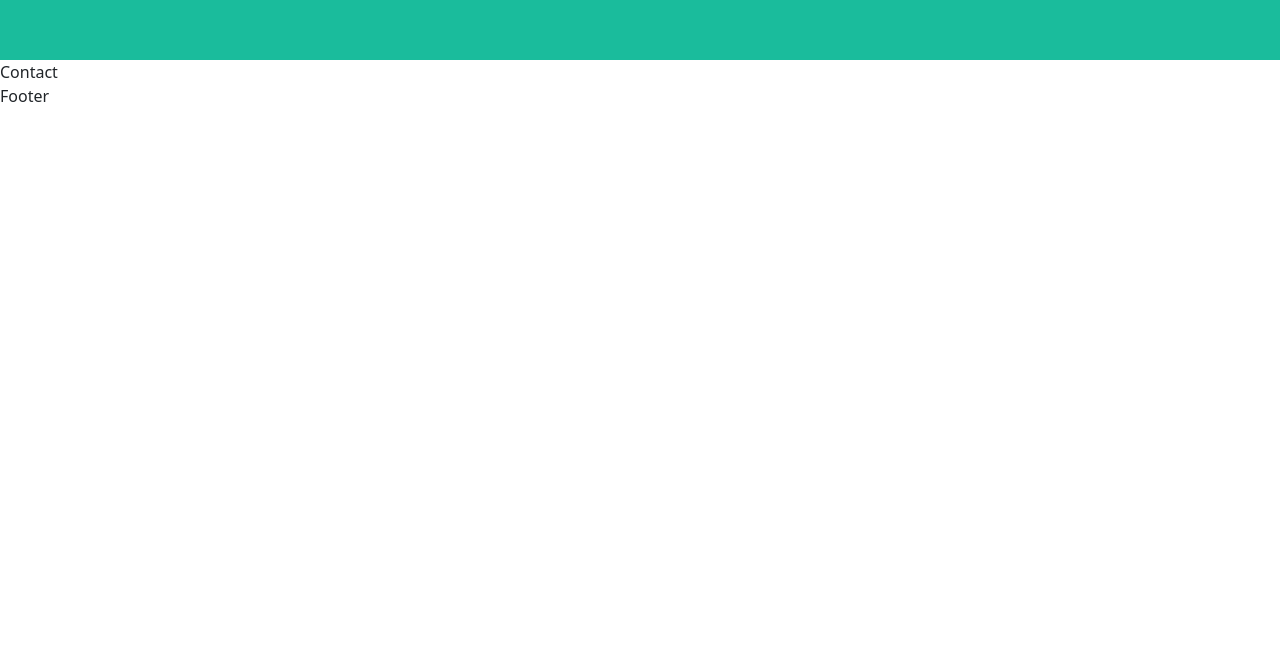
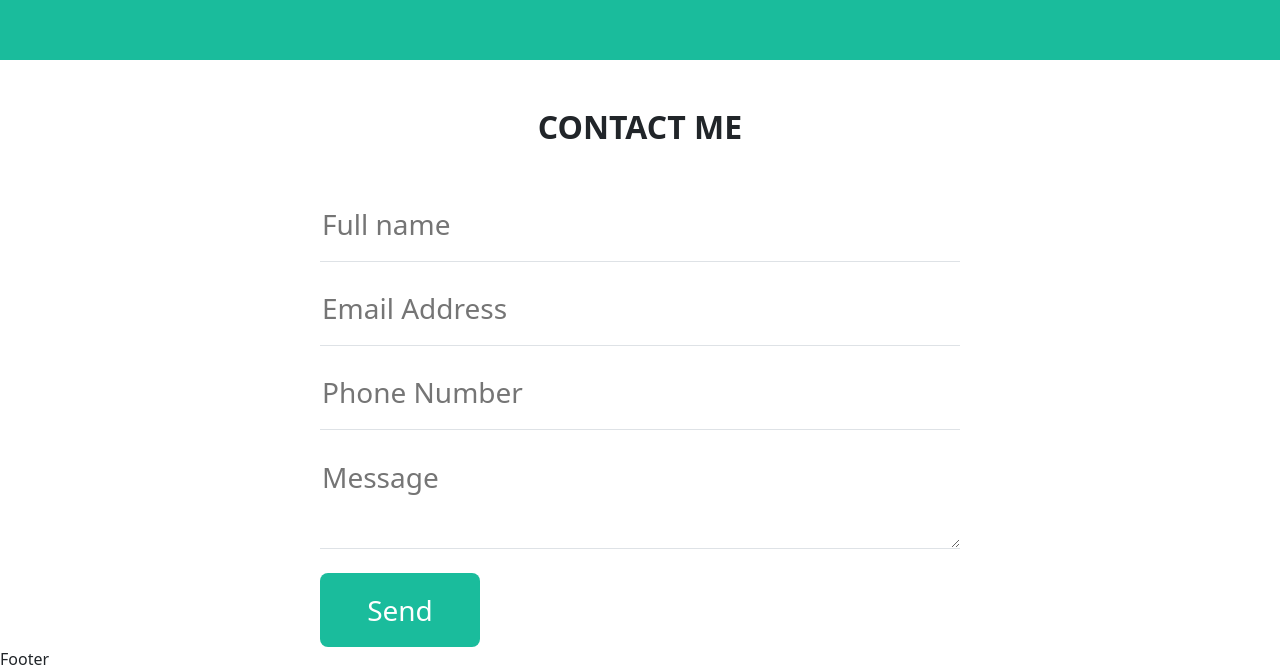
Before and after one commit to mayoshmase-dot/react-task1, a React app: page / in a window 1280 px wide. Shown: the part 2382-3053 px from the top of the page. Before the commit the page ends 2490 px from the top, so only its background shows below. Built offline with nearby package versions, Linux system fonts and the light colour scheme; the HTML template or start-up script is replaced by a standard one.

Commit message:
contact section

```diff
--- a/src/assets/contact/Contact.jsx
+++ b/src/assets/contact/Contact.jsx
@@ -1,7 +1,19 @@
 import React from 'react'
-
+import style from './contact.module.css'
 export default function Contact() {
   return (
-    <div>Contact</div>
+    <>
+      <div className='d-flex flex-column gap-5 justify-content-center align-items-center mt-5'>
+        <h2 className={`${style.contact}'fs-2 fw-bold`}>CONTACT ME</h2>
+        <form className='d-flex flex-column gap-4 fs-3 w-50'>
+          <input type="text" name='name' placeholder='Full name' required className=' border-0 border-bottom border pb-3' />
+          <input type="email" name='email' placeholder='Email Address' required className=' border-0 border-bottom border pb-3' />
+          <input type="tel" name="phone" placeholder='Phone Number' required className=' border-0 border-bottom border pb-3' />
+          <textarea name="message" placeholder='Message' required className=' border-0 border-bottom border pb-2' ></textarea>
+          <button type='submit' className={`${style.bgButton} btn-outline-light w-25 py-3 text-center border-0 rounded-3`}>Send</button>
+
+        </form>
+      </div>
+    </>
   )
 }
--- a/src/assets/contact/contact.module.css
+++ b/src/assets/contact/contact.module.css
@@ -0,0 +1,8 @@
+.contact{
+    background-color: rgba(44, 62, 80, 1);
+    padding: 500px;
+}
+.bgButton{
+background-color: rgba(26, 188, 156, 1);
+color: white;
+}
--- a/src/assets/header/header.module.css
+++ b/src/assets/header/header.module.css
@@ -1,4 +1,4 @@
 .demo {
     background-color: rgba(44, 62, 80, 1);
-    padding: 500px;
+    padding: 50px;
 }
```
